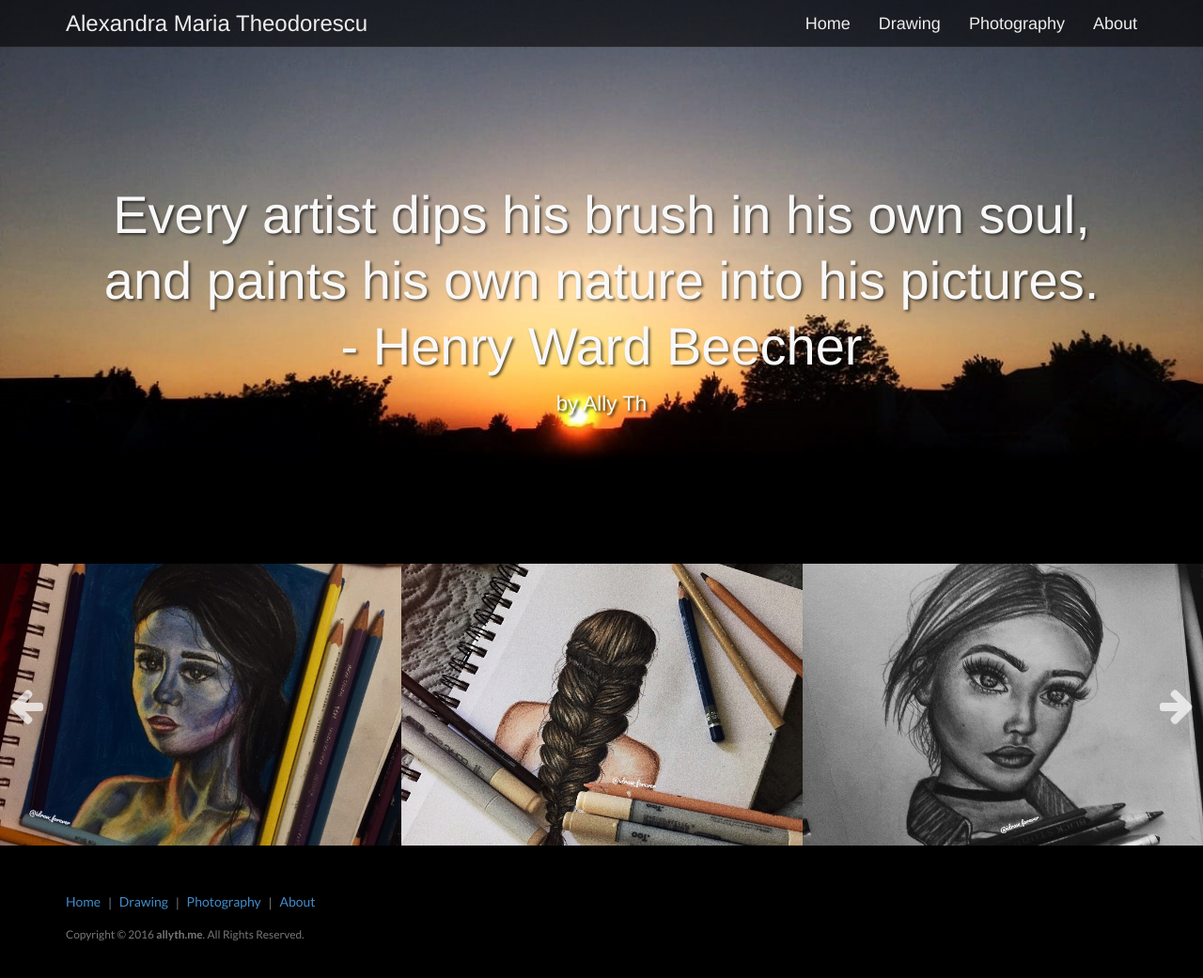
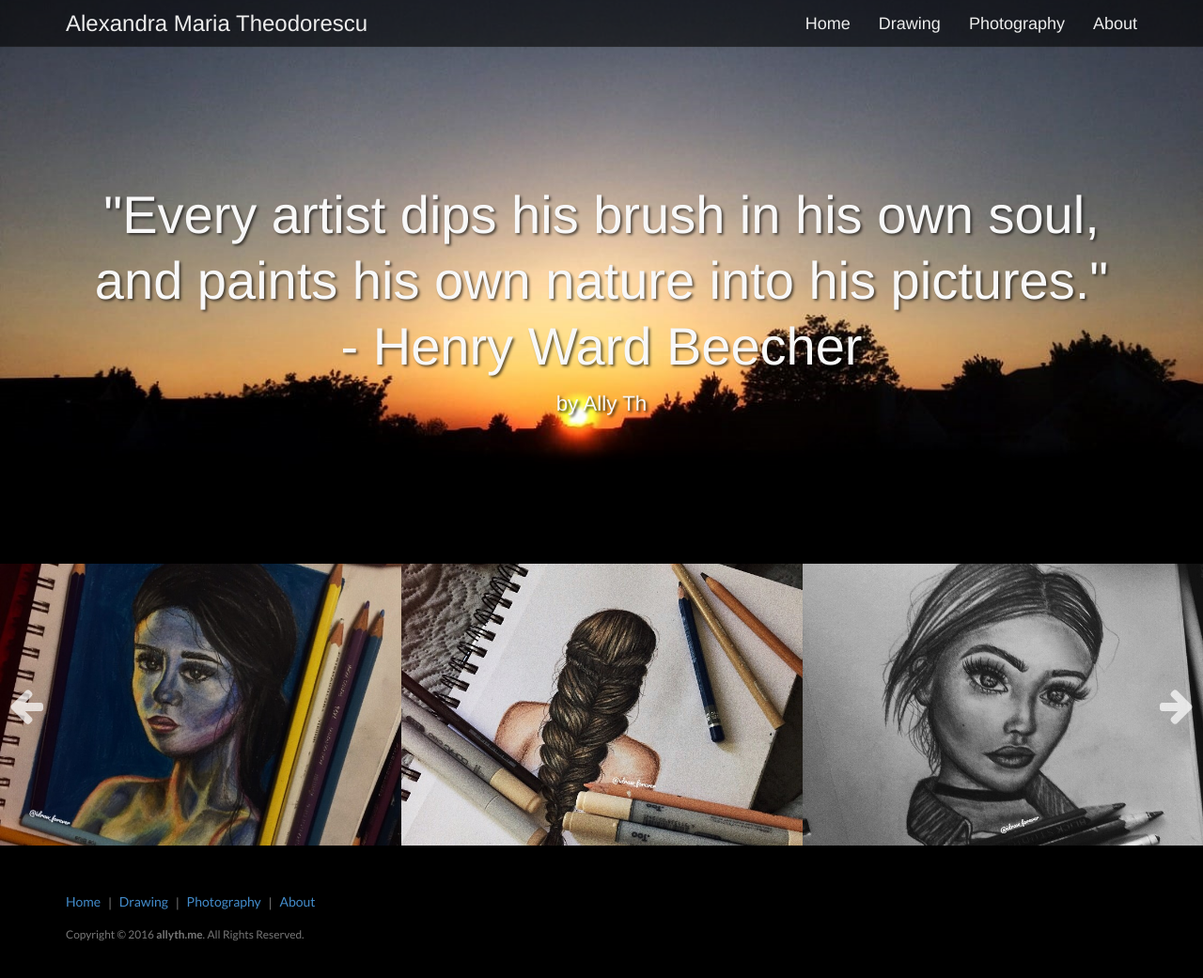
Before and after one commit to allyth/allyth, a Jekyll site: the page built from index.html, in a window 1280 px wide and 1053 px high. Shown: the top 1041 px of the window at 94% size. Built offline with Jekyll 4.4.1, drawn with Linux system fonts in a browser that asks for light colours; some web fonts are replaced.

Commit message:
Added quotes

```diff
--- a/index.html
+++ b/index.html
@@ -20,7 +20,7 @@
                     <div class="row">
                         <div class="col-lg-12">
                             <div class="intro-message">
-                                <h1>Every artist dips his brush in his own soul, and paints his own nature into his pictures. <br>  - Henry Ward Beecher</h1>
+                                <h1>"Every artist dips his brush in his own soul, and paints his own nature into his pictures." <br>  - Henry Ward Beecher</h1>
                                 <span class="subtitle">by Ally Th</span>
                                 <!--<hr class="intro-divider">
                                 <ul class="list-inline intro-social-buttons">
```
